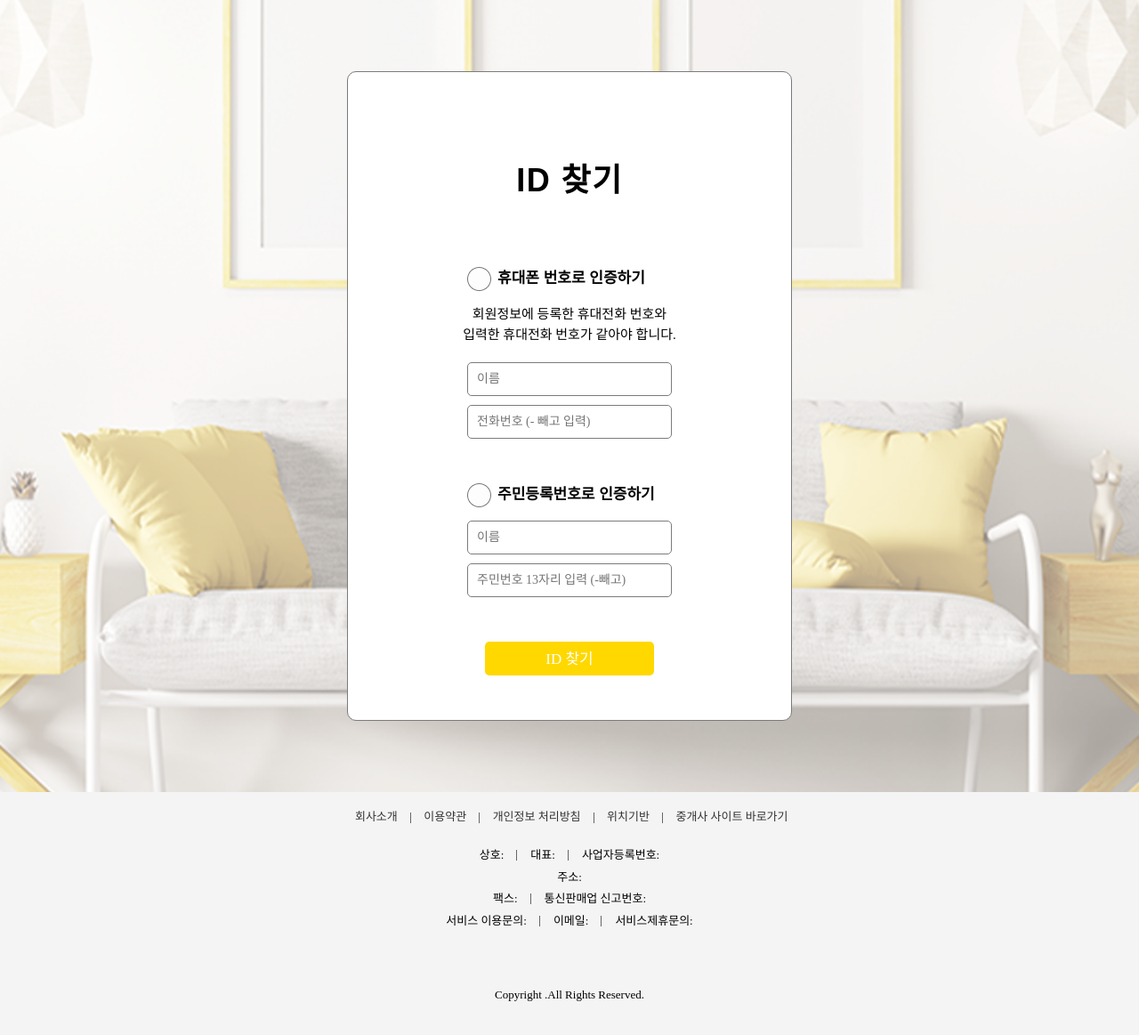
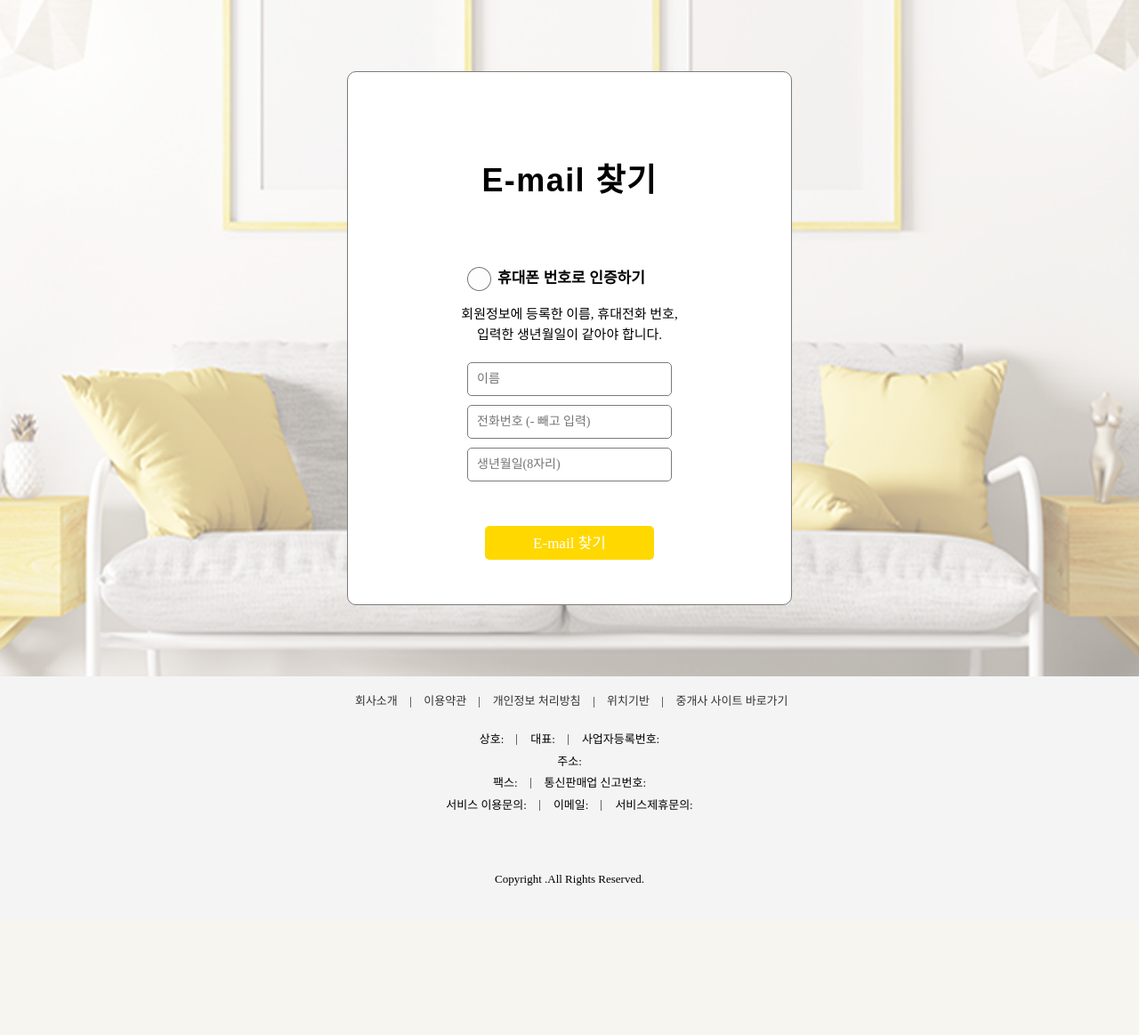
Before and after one commit to leesh3715/Spring_Dabang, a Java web app: page /email_find.do in a window 1280 px wide. Shown: the part 68-1231 px from the top of the page at 89% size. After the commit the page ends 1063 px from the top, so only its background shows below. Run offline with Spring Boot 4, a stand-in JSP engine, Linux system fonts and the light colour scheme; the project's own start-up code is not run, and a stand-in starts its controllers and pages; some libraries are stand-ins or nearby versions.

Commit message:
191111 / E-mail 찾기, Pwd 찾기 구현 / 이석호

```diff
--- a/src/main/java/com/sist/model/memDAO.java
+++ b/src/main/java/com/sist/model/memDAO.java
@@ -18,6 +18,7 @@ public interface memDAO {
 
 	void updateMem(memDTO mdto);
 
-	memDTO selectMem(memDTO mdto);
+	memDTO findPwd(memDTO mdto);
 
+	memDTO findEmail(memDTO mdto);
 }
--- a/src/main/webapp/WEB-INF/views/email_find.jsp
+++ b/src/main/webapp/WEB-INF/views/email_find.jsp
@@ -30,41 +30,27 @@
     <div class="container">
         <div class="member id_find">
             <div class="wrap">
-               <form action="">
+               <form method="post" action="<%=request.getContextPath()%>/email_find_ok.do">
                 <div class="inner_box">
 
-                    <b class="title">ID 찾기</b>
+                    <b class="title">E-mail 찾기</b>
 
                     <div class="box box1">
                         <div class="radio_wrap">
                             <input type="radio" id="method1" name="method" class="type1" title="">
                             <label for="method1"><span></span>휴대폰 번호로 인증하기</label>
                         </div>
-                        <p>회원정보에 등록한 휴대전화 번호와<br>입력한 휴대전화 번호가 같아야 합니다.</p>
+                        <p>회원정보에 등록한 이름, 휴대전화 번호,<br>입력한 생년월일이 같아야 합니다.</p>
 
                         <div class="frm_wrap">
-                            <input type="text" class="type2" placeholder="이름">
+                            <input type="text" class="type2" placeholder="이름" name="m_name">
                             <div>
-                            <input type="text" class="type2" placeholder="전화번호 (- 빼고 입력)">
+                            <input type="text" class="type2" placeholder="전화번호 (- 빼고 입력)" name="m_phone">
+                            <input type="text" class="type2" placeholder="생년월일(8자리)" name="m_birth">
                             </div>
                         </div>
                     </div>
-
-                    <div class="box box2">
-                        <div class="radio_wrap">
-                            <input type="radio" id="method2" name="method" class="type1" title="">
-                            <label for="method2"><span></span>주민등록번호로 인증하기</label>
-                        </div>
-                        <div class="frm_wrap">
-                            <input type="text" class="type2" placeholder="이름">
-                            <input type="text" class="type2" placeholder="주민번호 13자리 입력 (-빼고)">
-                        </div>
-                    </div>
-
-                    <input type="submit" class="btn btn_submit" value="ID 찾기">
-
-
-
+                    <input type="submit" class="btn btn_submit" value="E-mail 찾기">
                 </div>
                </form>
             </div>
--- a/src/main/webapp/WEB-INF/views/upload_room.jsp
+++ b/src/main/webapp/WEB-INF/views/upload_room.jsp
@@ -104,9 +104,11 @@
                        	<input type="hidden" name="r_btype" value="원,투룸">
 
                        	<c:if test="${!empty param.r_no  }">
-                       	<input type="text" name="r_no" value="${param.r_no }">
+                       	<input type="hidden" name="r_no" value="${param.r_no }">
                        	</c:if>
-
+                       	<c:if test="${empty param.r_no  }">
+                       	<input type="hidden" name="r_no" value="0">
+                       	</c:if>
 
                             <div class="write_box write1">
                                 <table class="type1">
```
Also changed, not shown: src/main/java/com/sist/dabang/MemberController.java (+81 -46 lines), src/main/java/com/sist/model/memService.java (+6 -5 lines), src/main/resources/mapper/mem.xml (+9 -1 lines), 5 other files.
